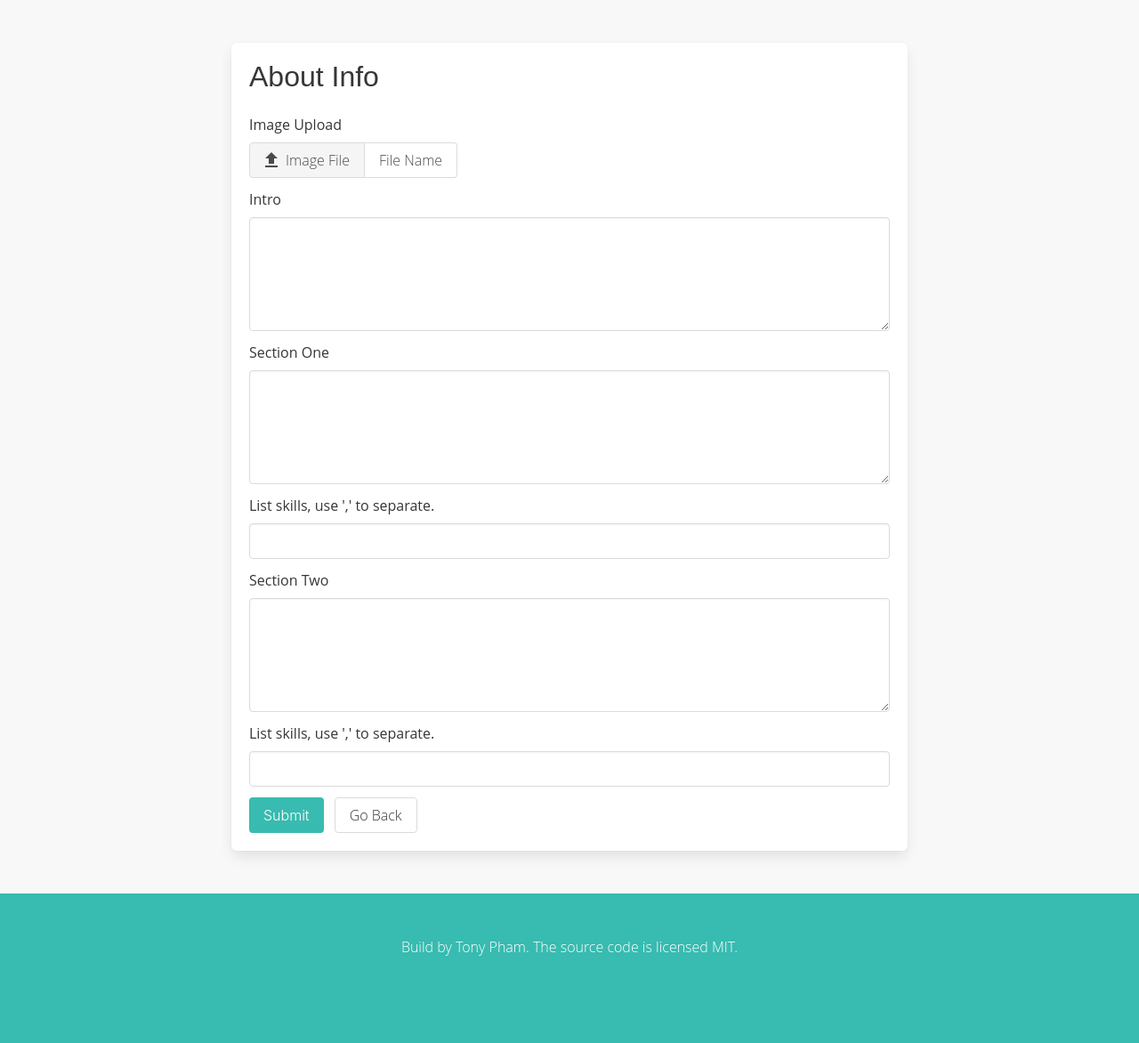
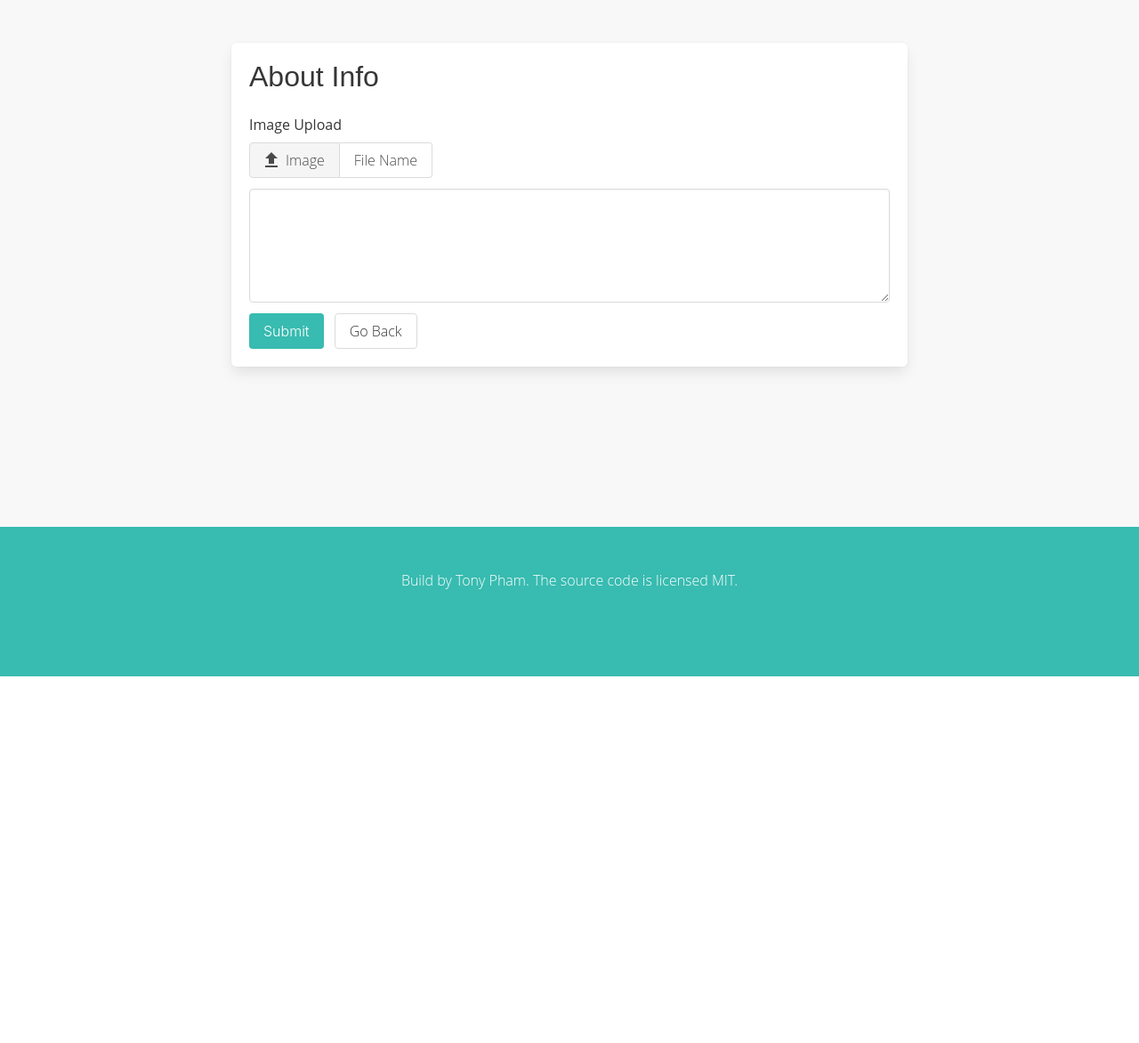
Before and after one commit to phamtony/api-portfolio, a Flask app: page /about in a window 1280 px wide. Shown: the part 100-1272 px from the top of the page at 89% size. After the commit the page ends 860 px from the top, so only its background shows below. Run offline with Flask 2, Linux system fonts and the light colour scheme; the visitor is signed in with stand-in values (Sample User, id 1); some libraries are stand-ins or nearby versions.

Commit message:
fixed about. altered model and forms. fixed bugs

```diff
--- a/about/about.py
+++ b/about/about.py
@@ -23,17 +23,13 @@ def about():
         new_about = About(
             intro=form.intro.data,
             image=file.filename,
-            section_one=form.section_one.data,
-            skills_work=form.skills_work.data,
-            section_two=form.section_two.data,
-            skills_goto=form.skills_goto.data,
             general=current_user,
         )
         db.session.add(new_about)
         db.session.commit()
         return redirect(url_for("main_page.home")+"#About")
 
-    return render_template("form_page.html", form=form, title="About")
+    return render_template("form_page.html", form=form, title="About", ckEditor=True)
 
 
 @about_page.route("/edit-about", methods=["GET", "POST"])
@@ -44,10 +40,6 @@ def edit_about():
     edit_about = AboutForm(
         intro=about_info.intro,
         image=None,
-        section_one=about_info.section_one,
-        skills_work=about_info.skills_work,
-        section_two=about_info.section_two,
-        skills_goto=about_info.skills_goto,
     )
     if edit_about.validate_on_submit():
         file = request.files['image']
@@ -55,13 +47,9 @@ def edit_about():
             file.save(os.path.join(current_app.config['UPLOAD_FOLDER'], file.filename))
             about_info.image = file.filename
         about_info.intro = edit_about.intro.data
-        about_info.section_one = edit_about.section_one.data
-        about_info.skills_work = edit_about.skills_work.data
-        about_info.section_two = edit_about.section_two.data
-        about_info.skills_goto = edit_about.skills_goto.data
         db.session.commit()
         return redirect(url_for("main_page.home")+"#About")
-    return render_template("form_page.html", form=edit_about, image=image, title="About")
+    return render_template("form_page.html", form=edit_about, image=image, title="About", ckEditor=True)
 
 
 @about_page.route("/delete-about")
--- a/forms.py
+++ b/forms.py
@@ -16,11 +16,7 @@ class GeneralForm(FlaskForm):
 
 class AboutForm(FlaskForm):
     image = FileField("")
-    intro = TextAreaField("Intro")
-    section_one = TextAreaField("Section One")
-    skills_work = StringField("List skills, use ',' to separate.")
-    section_two = TextAreaField("Section Two")
-    skills_goto = StringField("List skills, use ',' to separate.")
+    intro = CKEditorField("")
 
 
 class ExperienceForm(FlaskForm):
@@ -45,10 +41,10 @@ class SkillsForm(FlaskForm):
 
 
 class ProjectForm(FlaskForm):
+    screenshot = FileField()
     name = StringField("Project Name")
     link = StringField("Project Link")
     github_link = StringField("Github Link")
-    screenshot = FileField()
     description = TextAreaField("Project Description")
     tech_list = StringField("List Of Tech")
 
--- a/models.py
+++ b/models.py
@@ -35,10 +35,6 @@ class About(db.Model, ModelFunc):
     id = db.Column(db.Integer, primary_key=True)
     intro = db.Column(db.String(1000))
     image = db.Column(db.String(250))
-    section_one = db.Column(db.String(500))
-    skills_work = db.Column(db.String(250))
-    section_two = db.Column(db.String(500))
-    skills_goto = db.Column(db.String(250))
 
     general_id = db.Column(db.Integer, db.ForeignKey("general.id"))
     general = relationship("General", back_populates="about")
--- a/templates/_render_form.html
+++ b/templates/_render_form.html
@@ -6,13 +6,13 @@
             <label class="label">Image Upload</label>
             <div class="file is-normal has-name">
                 <label class="file-label">
-                    {{ field(class="file-input", **kwargs)|safe }}
+                    {{ field(class="file-input file-input-image", **kwargs)|safe }}
                     <span class="file-cta">
                   <span class="file-icon">
                     <i class="material-icons">file_upload</i>
                   </span>
                   <span class="file-label">
-                    Image File
+                    Image <File></File>
                   </span>
                 </span>
                     <span class="file-name">
--- a/templates/form_page.html
+++ b/templates/form_page.html
@@ -36,7 +36,8 @@
 
                         <div class="field is-grouped">
                             <p class="control">
-                                <input class="button main-teal-bg white" type="submit" name="submit" id="submit" value="Submit">
+                                <input class="button main-teal-bg white" type="submit" name="submit" id="submit"
+                                       value="Submit">
                             </p>
                             <p class="control">
                                 <a class="button color-none"
@@ -52,8 +53,10 @@
 
 {% block scripts %}
     {{ super() }}
+
+    {% if title == "About" or title == "Project" %}
         <script>
-        const fileInput = document.querySelector('#image');
+            const fileInput = document.querySelector('.file-input-image');
             fileInput.onchange = () => {
                 if (fileInput.files.length > 0) {
                     const fileName = document.querySelector('.file-name');
@@ -63,4 +66,5 @@
 
             //image lightbox MAKE FUNCTION or PLUGIN
         </script>
+    {% endif %}
 {% endblock %}
```
Also changed, not shown: index/templates/includes/_about_data.html (+2 -39 lines). Lines whose indentation alone changed are shown as unchanged.
